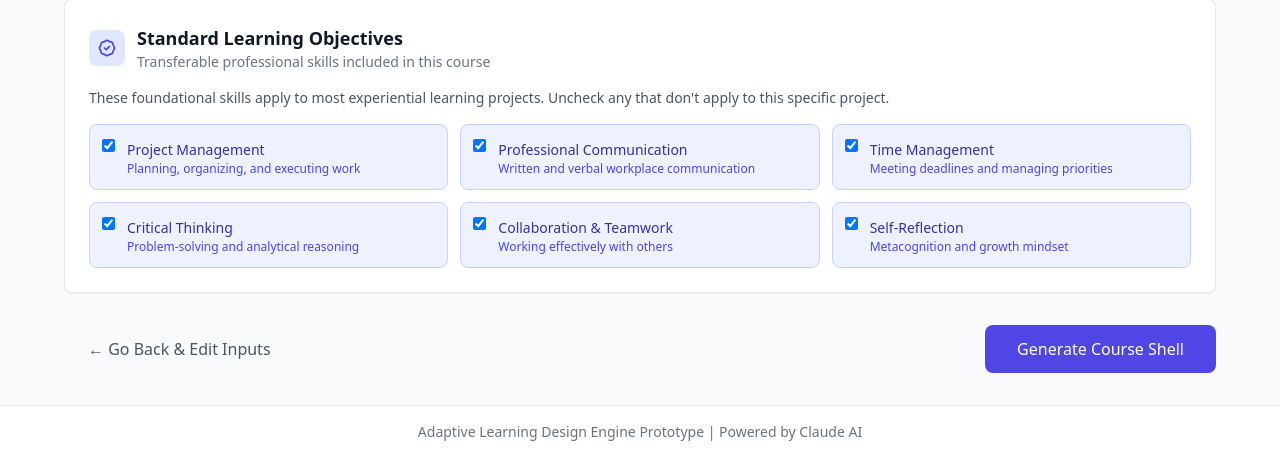
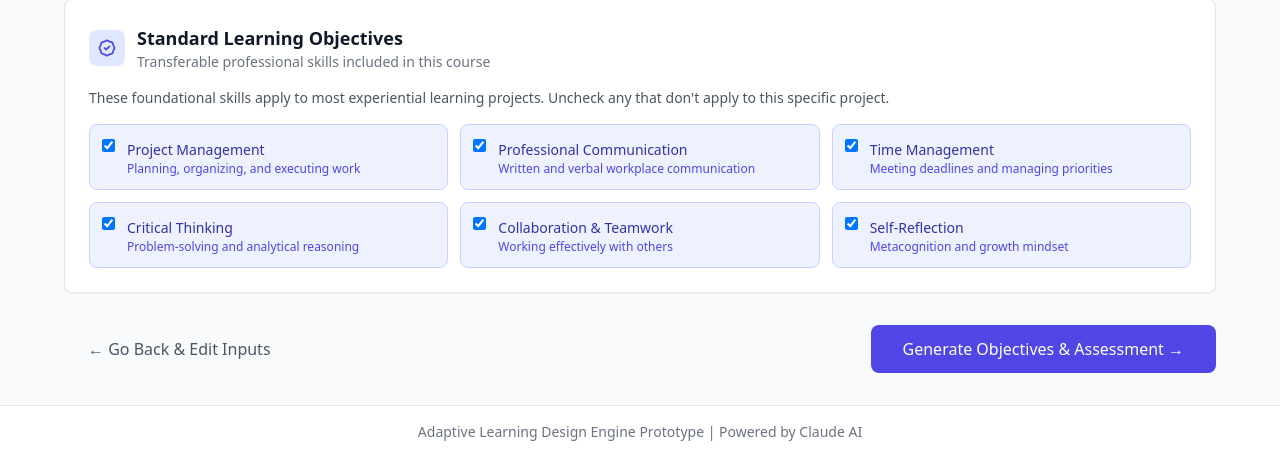
Before and after one commit to rkoblic/adaptive_learning_design_engine, a Flask app: template adaptive-learning-engine/templates/confirm.html in a window 1280 px wide. Shown: the part 795-1253 px from the top of the page. Run offline with Flask 2, Linux system fonts and the light colour scheme; the template is opened without the code that fills it, so the values that code supplies are empty; some libraries are stand-ins or nearby versions.

Commit message:
Update confirm page button text and loading state
- Changed button text to "Generate Objectives & Assessment →"
- Simplified loading text to just "Loading..." (removed time estimate)

🤖 Generated with [Claude Code](https://claude.com/claude-code)

Co-Authored-By: Claude Opus 4.5 <noreply@anthropic.com>

```diff
--- a/adaptive-learning-engine/templates/confirm.html
+++ b/adaptive-learning-engine/templates/confirm.html
@@ -382,13 +382,13 @@
                 &larr; Go Back & Edit Inputs
             </a>
             <button type="submit" id="generateBtn" class="px-8 py-3 bg-primary text-white font-medium rounded-lg hover:bg-indigo-700 focus:outline-none focus:ring-2 focus:ring-offset-2 focus:ring-primary transition-colors">
-                <span id="generateText">Generate Course Shell</span>
+                <span id="generateText">Generate Objectives & Assessment &rarr;</span>
                 <span id="generatingText" class="hidden">
                     <svg class="animate-spin -ml-1 mr-2 h-5 w-5 text-white inline" fill="none" viewBox="0 0 24 24">
                         <circle class="opacity-25" cx="12" cy="12" r="10" stroke="currentColor" stroke-width="4"></circle>
                         <path class="opacity-75" fill="currentColor" d="M4 12a8 8 0 018-8V0C5.373 0 0 5.373 0 12h4zm2 5.291A7.962 7.962 0 014 12H0c0 3.042 1.135 5.824 3 7.938l3-2.647z"></path>
                     </svg>
-                    Generating... (60-90 seconds)
+                    Loading...
                 </span>
             </button>
         </div>
```
